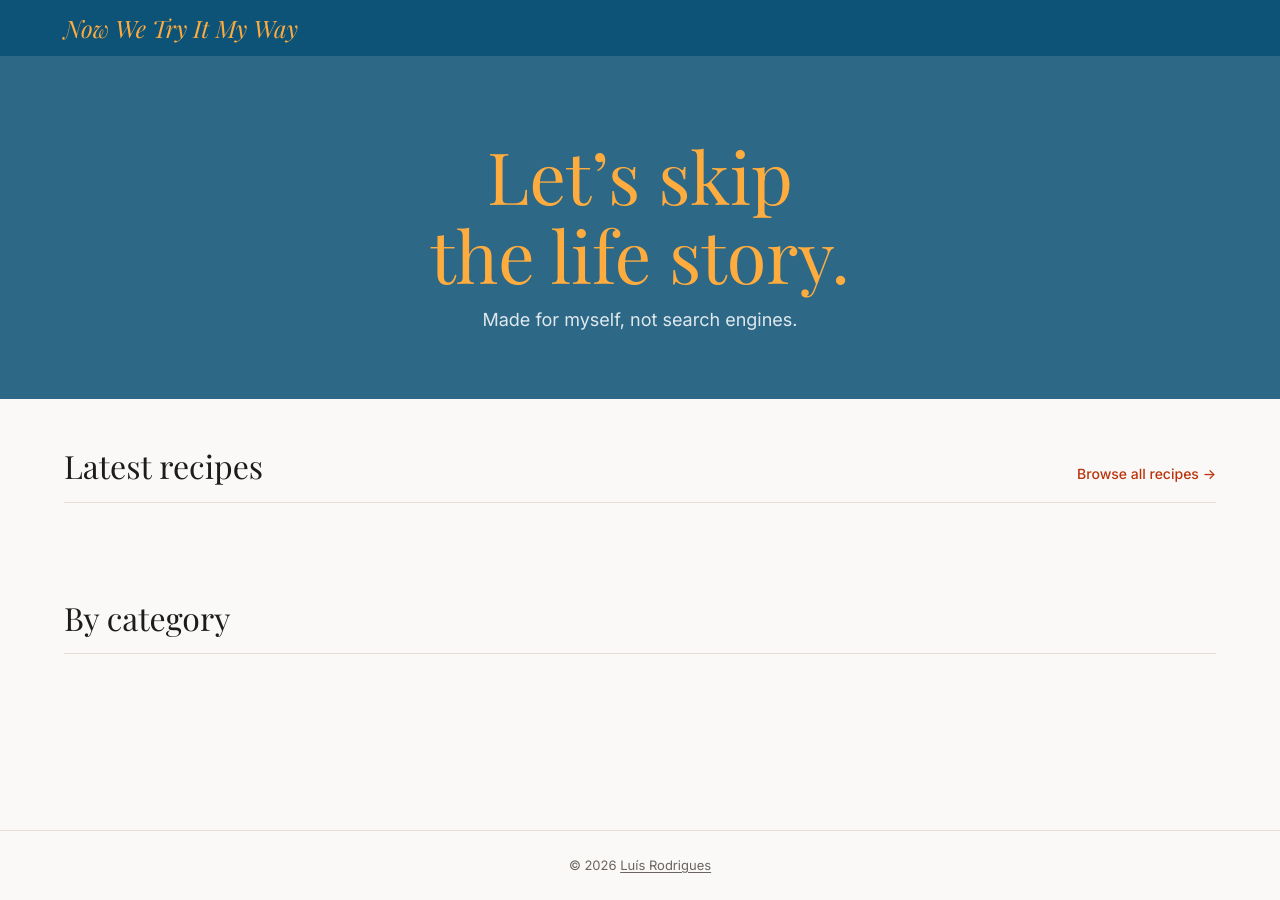
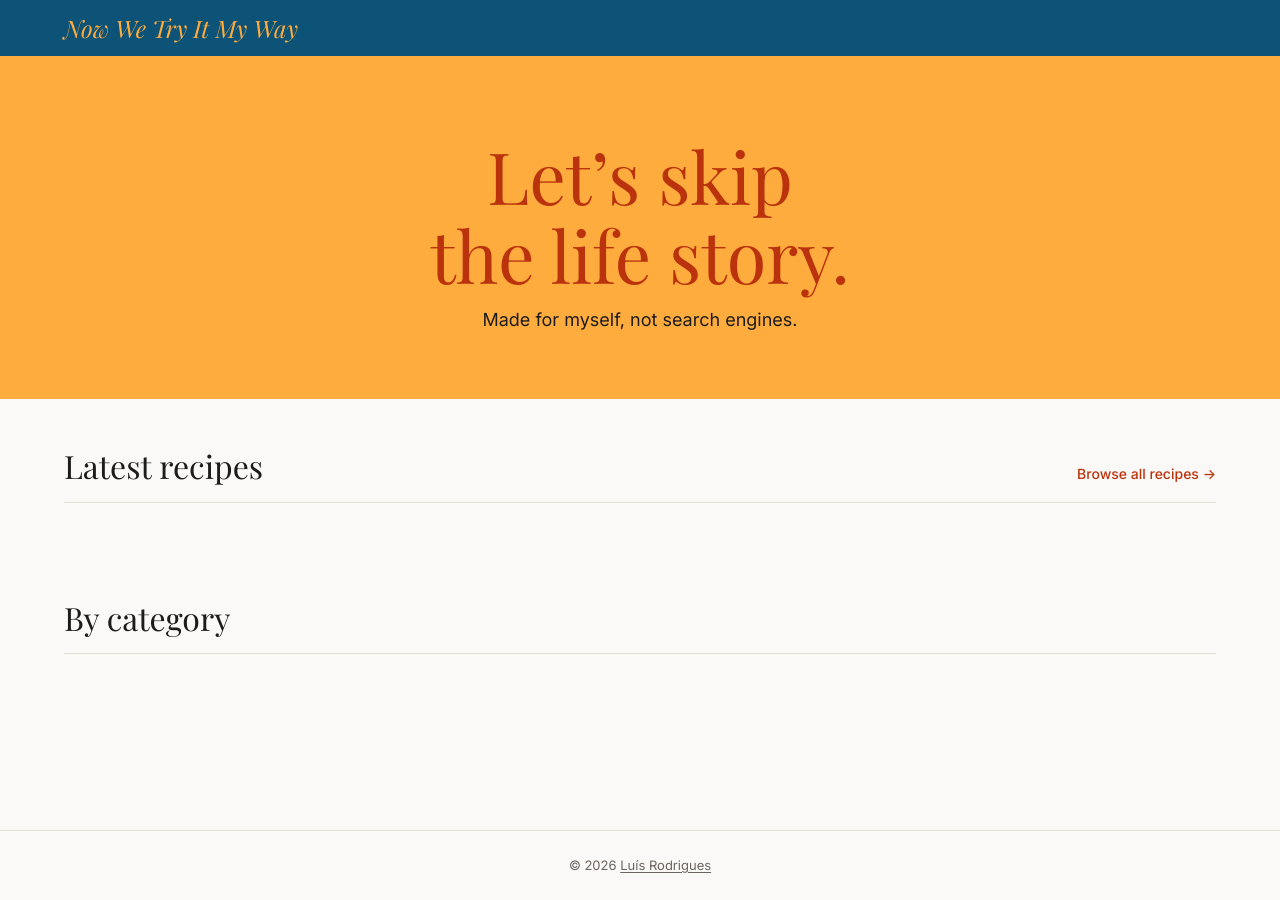
Before and after one commit to goblindegook/now-we-try-it-my-way, an Astro site: page / in a window 1280 px wide. Built offline with nearby package versions, Linux system fonts and the light colour scheme; Astro itself is replaced by a stand-in of ours.

Commit message:
fix: colour

```diff
--- a/src/pages/index.astro
+++ b/src/pages/index.astro
@@ -2,13 +2,13 @@
 import Navigation from '../components/Navigation.astro'
 import RecipeCard from '../components/RecipeCard.astro'
 import Layout from '../layouts/Layout.astro'
-import { sortCategories } from '../lib/categories'
+import { type Category, sortCategories } from '../lib/categories'
 import { loadAllRecipes, sortRecipesByRecency } from '../lib/cooklang'
 import { pluralize } from '../lib/pluralize'
 
 const recipes = await loadAllRecipes()
 const recentRecipes = sortRecipesByRecency([...recipes])
-const categories = sortCategories([...new Set(recipes.map((r) => r.category))])
+const categories = sortCategories([...new Set(recipes.map((r) => r.category as Category))])
 
 const latest = recentRecipes.slice(0, 3)
 
@@ -62,7 +62,7 @@ const byCategory = categories.map((cat) => ({
 
 <style>
   .hero {
-    background: var(--color-standout);
+    background: var(--color-accent);
     padding: 5rem 1.5rem 4rem;
     text-align: center;
   }
@@ -74,13 +74,13 @@ const byCategory = categories.map((cat) => ({
     font-family: var(--font-serif);
     font-size: clamp(2.5rem, 6vw, 4.5rem);
     margin: 0 0 0.75rem;
-    color: var(--color-accent);
+    color: var(--color-interactive);
     line-height: 1.1;
     text-wrap: balance;
   }
   .hero__sub {
     font-size: 1.125rem;
-    color: rgba(255, 255, 255, 0.85);
+    color: var(--color-ink);
     margin: 0;
   }
   .content {
--- a/src/pages/recipes/index.astro
+++ b/src/pages/recipes/index.astro
@@ -4,7 +4,7 @@ import { BloomSearch } from '@pacote/bloom-search'
 import Navigation from '../../components/Navigation.astro'
 import RecipeCard from '../../components/RecipeCard.astro'
 import Layout from '../../layouts/Layout.astro'
-import { sortCategories, type Category } from '../../lib/categories'
+import { type Category, sortCategories } from '../../lib/categories'
 import { loadAllRecipes } from '../../lib/cooklang'
 import { pluralize } from '../../lib/pluralize'
 import { resolveRecipePhoto } from '../../lib/recipe-images'
```
